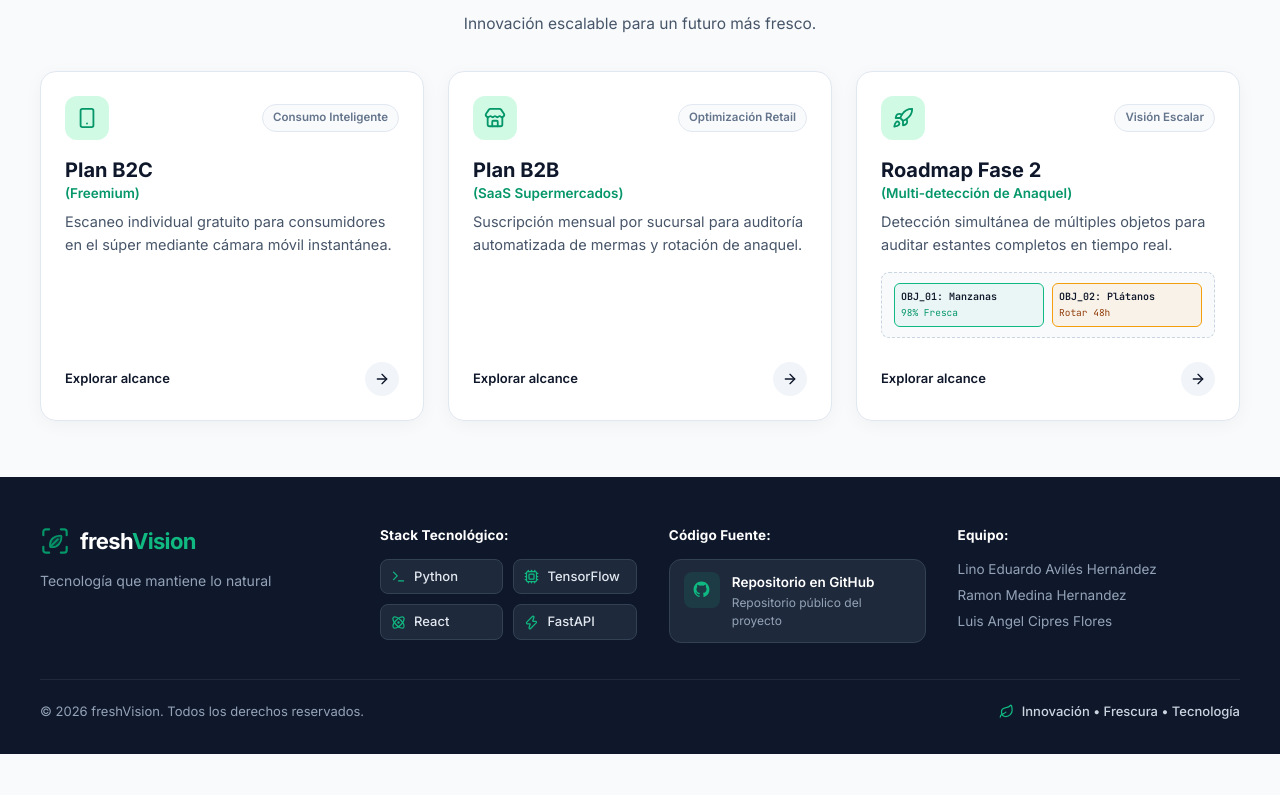
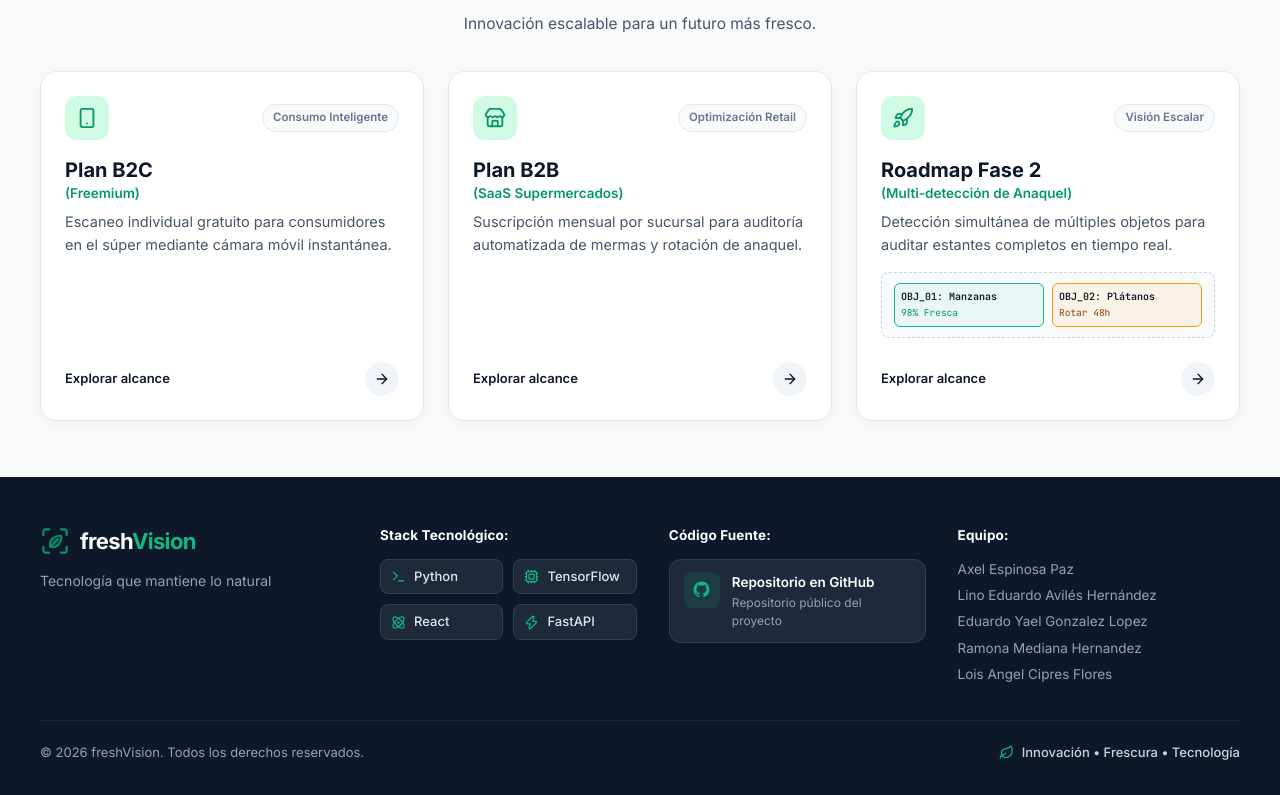
Before and after one commit to IO420/freshvision, a Next.js app: page / in a window 1280 px wide. Shown: the part 1295-2090 px from the top of the page. Before the commit the page ends 2049 px from the top, so only its background shows below. Built offline with nearby package versions, Linux system fonts and the light colour scheme.

Commit message:
adding team members

```diff
--- a/src/components/layout/Footer/Footer.tsx
+++ b/src/components/layout/Footer/Footer.tsx
@@ -1,4 +1,3 @@
-import React from "react";
 import Image from "next/image";
 import { Terminal, Cpu, Atom, Zap, Leaf } from "lucide-react";
 import styles from "./Footer.module.css";
@@ -15,9 +14,11 @@ const TECH_STACK = [
 ];
 
 const TEAM_MEMBERS = [
+  { name: "Axel Espinosa Paz", isLead: false },
   { name: "Lino Eduardo Avilés Hernández", isLead: false },
-  { name: "Ramon Medina Hernandez", isLead: false },
-  { name: "Luis Angel Cipres Flores", isLead: false },
+  { name: "Eduardo Yael Gonzalez Lopez", isLead: false },
+  { name: "Ramona Mediana Hernandez", isLead: false },
+  { name: "Lois Angel Cipres Flores", isLead: false },
 ];
 
 function GithubMark({ size = 19 }: { size?: number }) {
@@ -74,6 +75,7 @@ export function Footer({ githubRepoUrl = "#arquitectura-ia" }: FooterProps) {
             <h3 className={styles.colTitle}>Código Fuente:</h3>
             <a
               href={githubRepoUrl}
+              target="_blank"
               className={styles.repoCard}
               aria-label="Repositorio público del proyecto en GitHub"
             >
```
